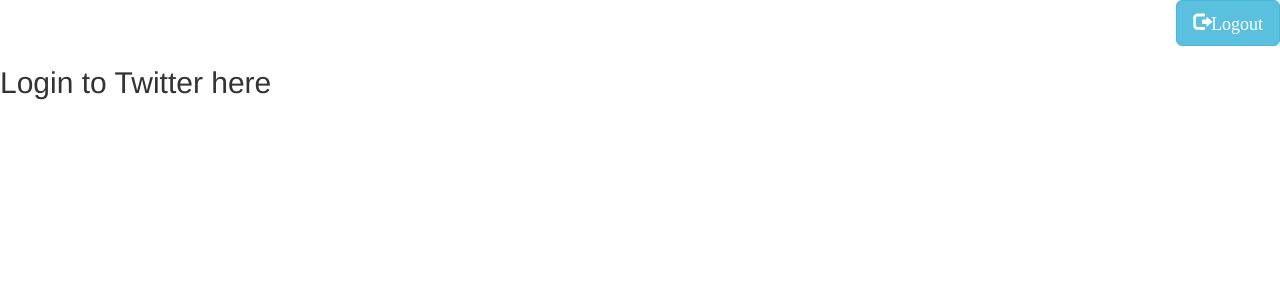
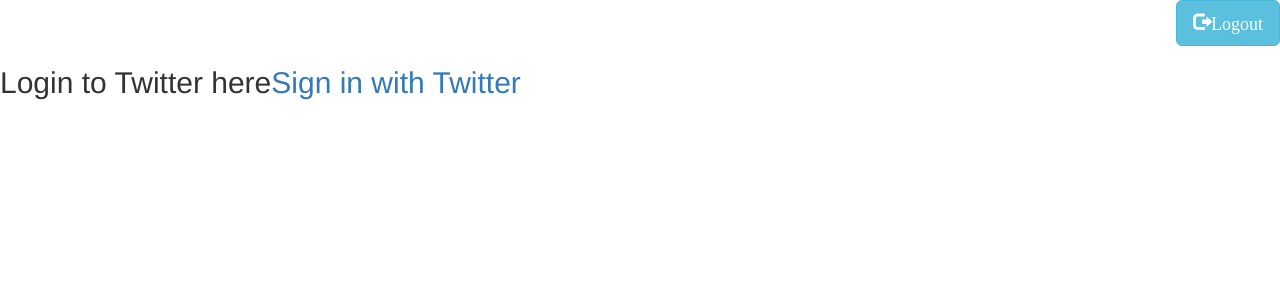
Before and after one commit to ashokkumar901/Twitter-F, an Angular app: page /dashboard in a window 1280 px wide. Shown: the top 300 px of the page. Built offline with nearby package versions, Linux system fonts and the light colour scheme; no server answers; sample sign-in values are in the browser's storage.

Commit message:
twitter sign in page added

```diff
--- a/src/app/components/dashboard/dashboard.component.html
+++ b/src/app/components/dashboard/dashboard.component.html
@@ -1,4 +1,4 @@
 <div align="right">
     <app-signout></app-signout>
 </div>
-<h2> Login to Twitter here</h2>
+<h2> Login to Twitter here<a href="/auth/twitter">Sign in with Twitter</a></h2>
```
